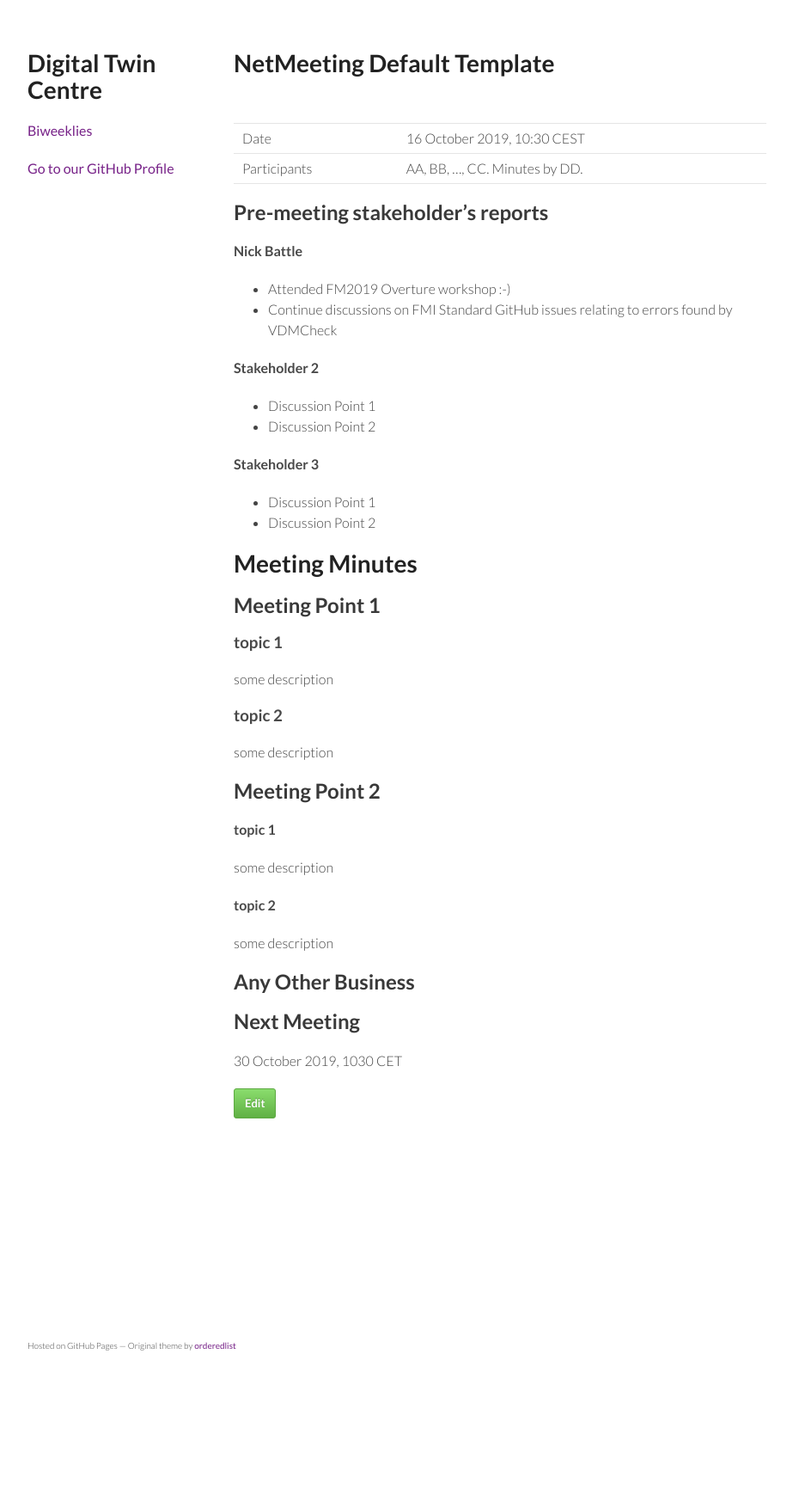
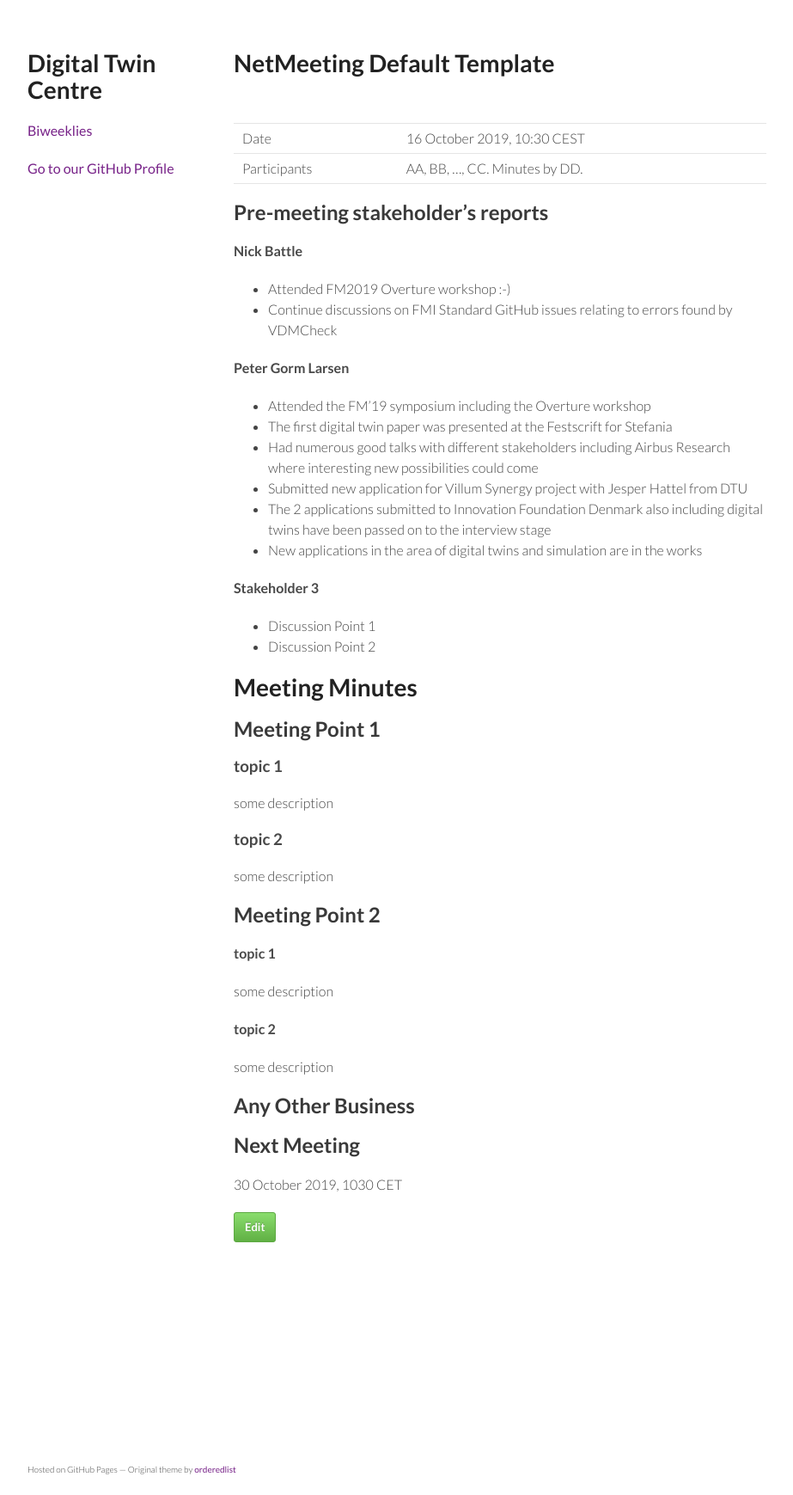
Before and after one commit to digitaltwincentre/digitaltwincentre.github.io, a Jekyll site: the page built from _biweeklies/Biweekly-6.md, in a window 1280 px wide. Shown: the whole page at 86% size, without its empty margins (178-1101 px from the left). Built offline with Jekyll 4.4.1, drawn with Linux system fonts in a browser that asks for light colours; nearby versions of some CDN libraries; before the commit the page ends 1595 px from its top, so only the background shows below that.

Commit message:
Update Biweekly-6.md

```diff
--- a/_biweeklies/Biweekly-6.md
+++ b/_biweeklies/Biweekly-6.md
@@ -26,9 +26,13 @@ private information must be stored elsewhere.  -->
 * Attended FM2019 Overture workshop :-)
 * Continue discussions on FMI Standard GitHub issues relating to errors found by VDMCheck
 
-#### Stakeholder 2
-* Discussion Point 1
-* Discussion Point 2
+#### Peter Gorm Larsen
+* Attended the FM'19 symposium including the Overture workshop
+* The first digital twin paper was presented at the Festscrift for Stefania
+* Had numerous good talks with different stakeholders including Airbus Research where interesting new possibilities could come
+* Submitted new application for Villum Synergy project with Jesper Hattel from DTU
+* The 2 applications submitted to Innovation Foundation Denmark also including digital twins have been passed on to the interview stage
+* New applications in the area of digital twins and simulation are in the works
 
 #### Stakeholder 3
 * Discussion Point 1
```
